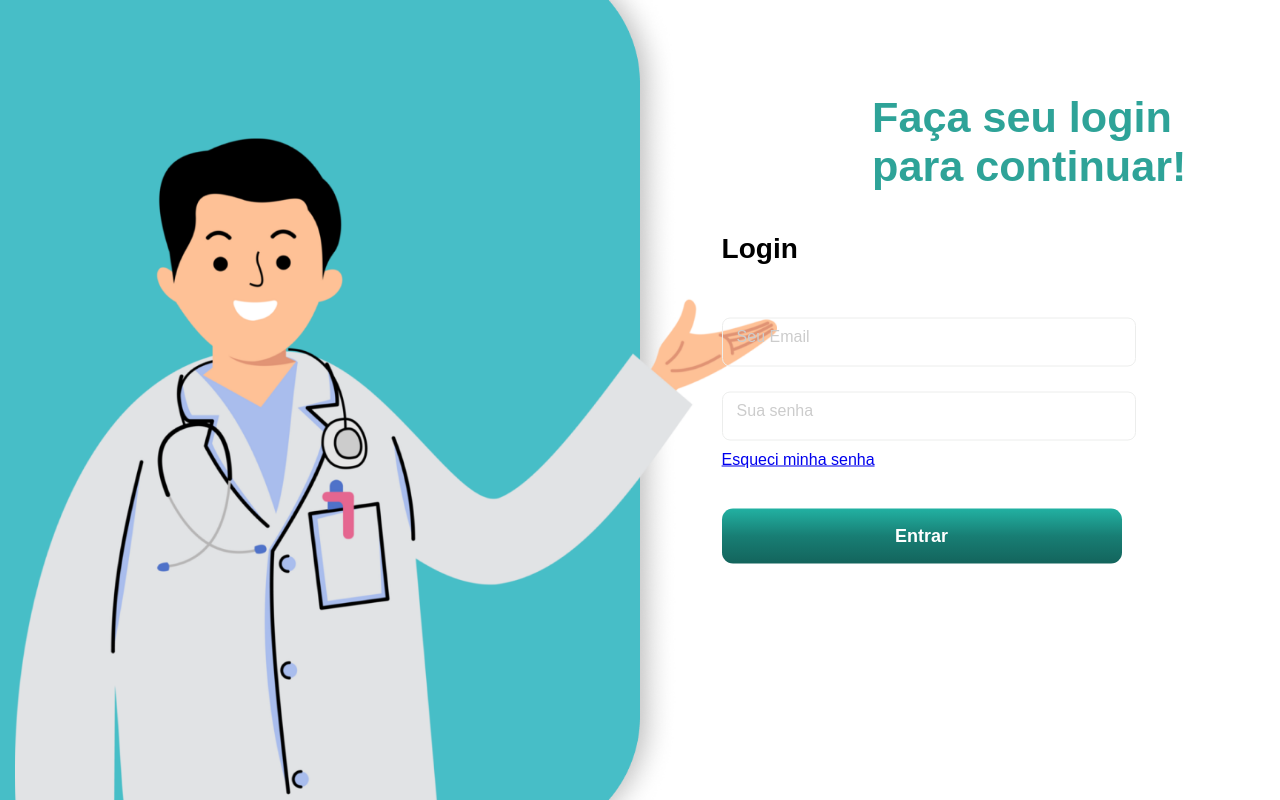
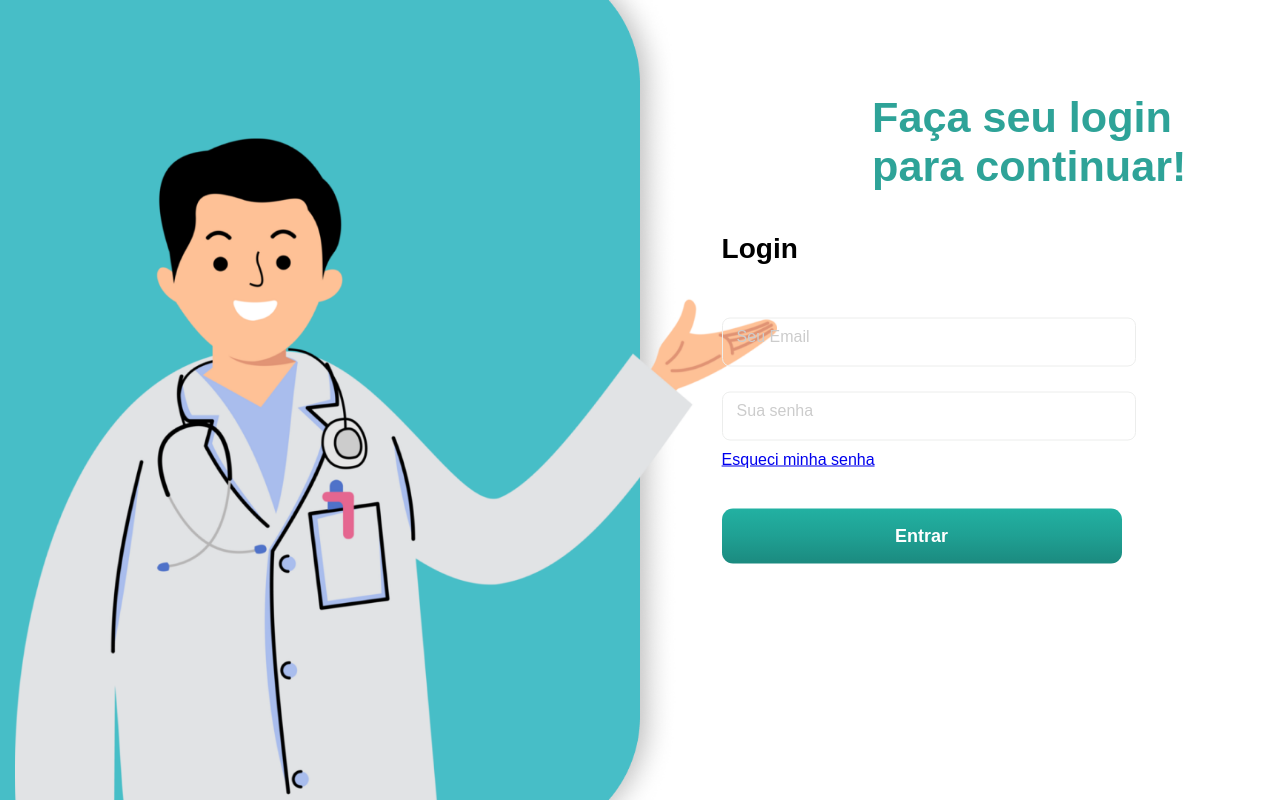
Before and after one commit to IKhacker69/PROJETO-PESSOAL, a Flask app: page /login in a window 1280 px wide. Run offline with Flask 3, Linux system fonts and the light colour scheme.

Commit message:
Alterações na pagina de login

```diff
--- a/static/login.css
+++ b/static/login.css
@@ -85,7 +85,7 @@ form.form-control {
   color: #ffffff;
   font-size: 18px;
   font-weight: 700;
-  background: linear-gradient(180deg, #22b1a2 0%, #187e74 50%, #13645c 100%);
+  background: linear-gradient(180deg, #22b1a2 0%, #1fa093 50%, #1b8a7f 100%);
   box-shadow: 0px 0px 0px 0px #ffffff, 0px 0px 0px 0px #000000;
   transition: all 0.3s cubic-bezier(0.15, 0.83, 0.66, 1);
   cursor: pointer;
```
